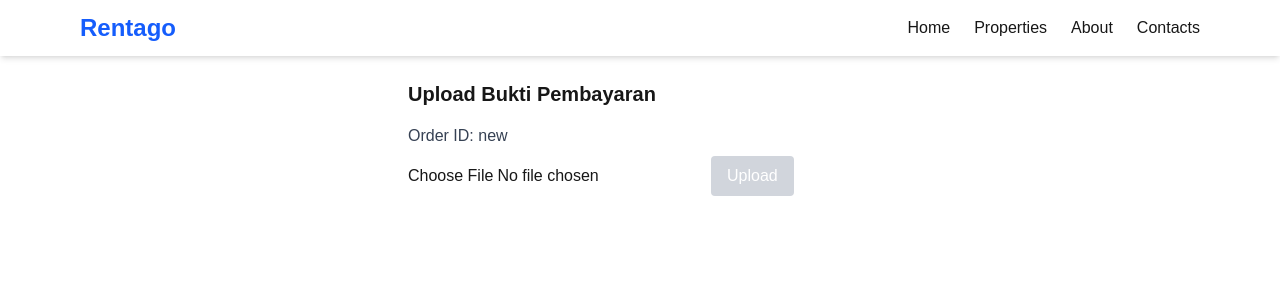
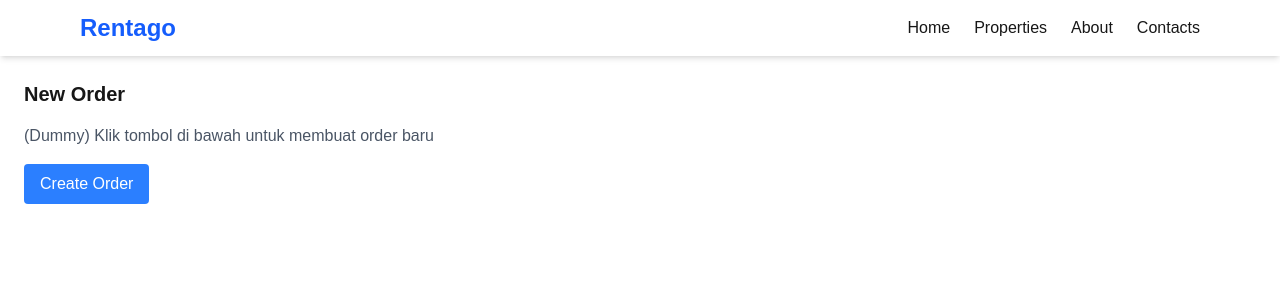
Before and after one commit to hsafira777/rentago-fe, a Next.js app: page /orders/new in a window 1280 px wide. Shown: the top 300 px of the page. Built offline with nearby package versions, Linux system fonts and the light colour scheme.

Commit message:
fitur untuk membuat order baru

```diff
--- /dev/null
+++ b/src/app/orders/new/page.tsx
@@ -0,0 +1,44 @@
+// src/app/orders/new/page.tsx
+"use client";
+
+import { useState } from "react";
+import { createOrder } from "@/lib/dummyApi";
+import { Order } from "@/types/order";
+import { useRouter } from "next/navigation";
+
+export default function NewOrderPage() {
+  const router = useRouter();
+  const [loading, setLoading] = useState(false);
+
+  const handleCreate = () => {
+    setLoading(true);
+    const newOrder: Order = {
+      id: "order_" + Math.random().toString(36).slice(2, 8),
+      startDate: "2025-10-01",
+      endDate: "2025-10-05",
+      status: "MENUNGGU_PEMBAYARAN",
+      totalPrice: 1500000,
+      property: { id: "prop_999", name: "Test Hotel", city: "Jakarta" },
+      room: { id: "room_999", name: "Standard Room" },
+      payment: { id: "pay_999", paymentMethod: "TRANSFER", status: "PENDING" },
+    };
+    createOrder(newOrder);
+    router.push("/orders");
+  };
+
+  return (
+    <div className="p-6">
+      <h1 className="text-xl font-bold mb-4">New Order</h1>
+      <p className="mb-4 text-gray-600">
+        (Dummy) Klik tombol di bawah untuk membuat order baru
+      </p>
+      <button
+        onClick={handleCreate}
+        disabled={loading}
+        className="bg-blue-500 text-white px-4 py-2 rounded disabled:bg-gray-400"
+      >
+        {loading ? "Creating..." : "Create Order"}
+      </button>
+    </div>
+  );
+}
```
